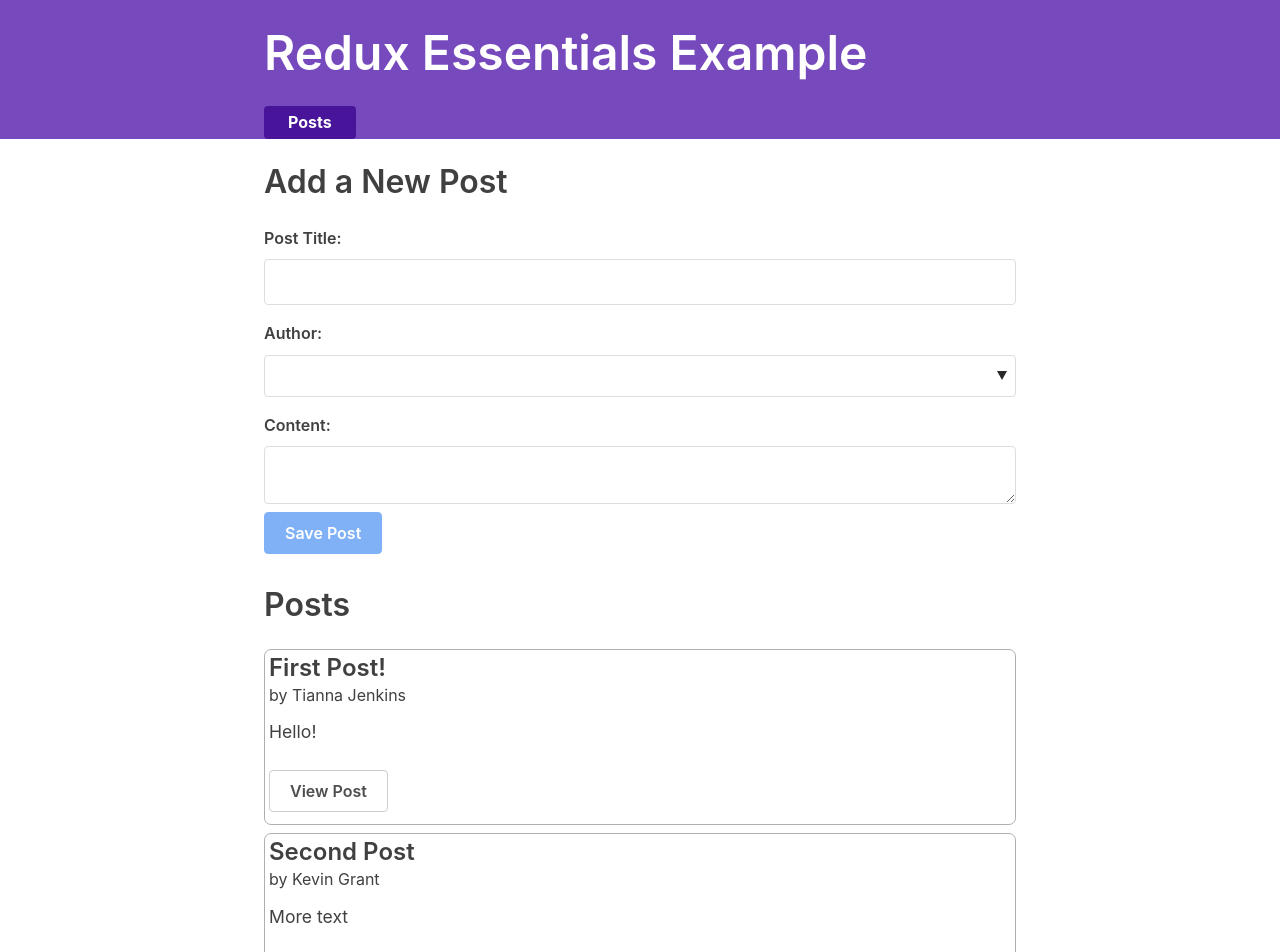
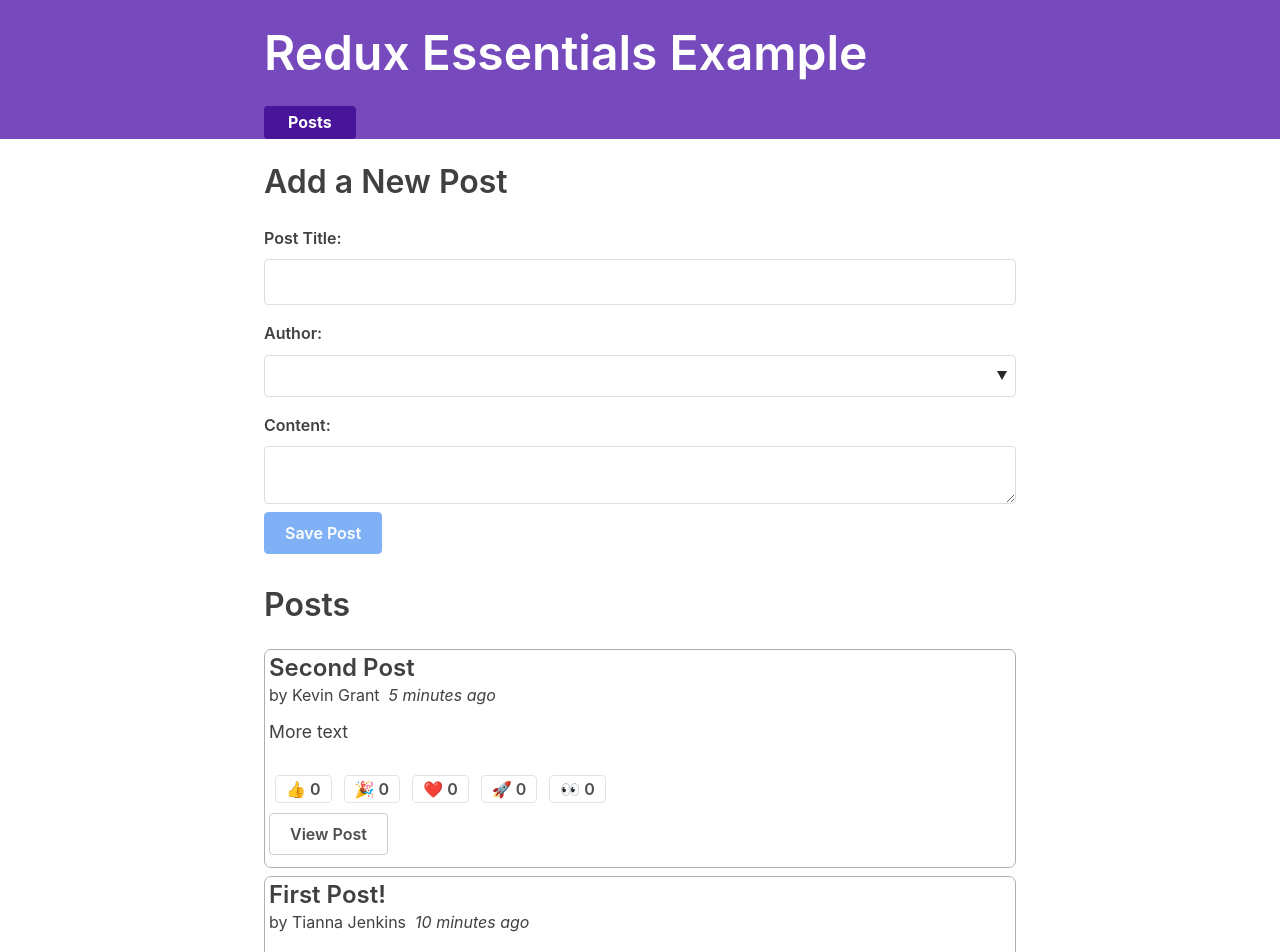
Before and after one commit to jloai009/redux-essentials-example-app, a React (Create React App) app: page / in a window 1280 px wide. Shown: the top 952 px of the page. Built offline with nearby package versions, Linux system fonts and the light colour scheme; what @mswjs/data, mock-socket, txtgen would draw is missing.

Commit message:
Add features: post time ago and reaction buttons

```diff
--- a/src/features/posts/PostsList.js
+++ b/src/features/posts/PostsList.js
@@ -3,15 +3,25 @@
 import { Link } from 'react-router-dom'
 
 import { PostAuthor } from './PostAuthor'
+import { TimeAgo } from './TimeAgo'
+import { ReactionButtons } from './ReactionButtons'
 
 export const PostsList = () => {
   const posts = useSelector((state) => state.posts)
 
-  const renderedPosts = posts.map((post) => (
+  const orderedPosts = posts
+    .slice()
+    .sort((a, b) => b.date.localeCompare(a.date))
+
+  const renderedPosts = orderedPosts.map((post) => (
     <article className="post-excerpt" key={post.id}>
       <h3>{post.title}</h3>
-      <PostAuthor userId={post.user} />
+      <div>
+        <PostAuthor userId={post.user} />
+        <TimeAgo timestamp={post.date} />
+      </div>
       <p className="post-content">{post.content.substring(0, 100)}</p>
+      <ReactionButtons post={post} />
       <Link to={`/posts/${post.id}`} className="button muted-button">
         View Post
       </Link>
--- /dev/null
+++ b/src/features/posts/ReactionButtons.js
@@ -0,0 +1,32 @@
+import React from 'react'
+import { useDispatch } from 'react-redux'
+import { reactionAdded } from './postsSlice'
+
+const reactionEmoji = {
+  thumbsUp: '👍',
+  hooray: '🎉',
+  heart: '❤️',
+  rocket: '🚀',
+  eyes: '👀',
+}
+
+export const ReactionButtons = ({ post }) => {
+  const dispatch = useDispatch()
+
+  const reactionButtons = Object.entries(reactionEmoji).map(([name, emoji]) => {
+    return (
+      <button
+        key={name}
+        type="button"
+        className="muted-button reaction-button"
+        onClick={() =>
+          dispatch(reactionAdded({ postId: post.id, reaction: name }))
+        }
+      >
+        {emoji} {post.reactions[name]}
+      </button>
+    )
+  })
+
+  return <div>{reactionButtons}</div>
+}
--- a/src/features/posts/SinglePostPage.js
+++ b/src/features/posts/SinglePostPage.js
@@ -4,6 +4,8 @@
 import { Link } from 'react-router-dom'
 
 import { PostAuthor } from './PostAuthor'
+import { TimeAgo } from './TimeAgo'
+import { ReactionButtons } from './ReactionButtons'
 
 export const SinglePostPage = ({ match }) => {
   const { postId } = match.params
@@ -24,8 +26,12 @@
     <section>
       <article className="post">
         <h2>{post.title}</h2>
-        <PostAuthor userId={post.user} />
+        <div>
+          <PostAuthor userId={post.user} />
+          <TimeAgo timestamp={post.date} />
+        </div>
         <p className="post-content">{post.content}</p>
+        <ReactionButtons post={post} />
         <Link to={`/editPost/${post.id}`} className="button">
           Edit Post
         </Link>
--- /dev/null
+++ b/src/features/posts/TimeAgo.js
@@ -0,0 +1,17 @@
+import React from 'react'
+import { parseISO, formatDistanceToNow } from 'date-fns'
+
+export const TimeAgo = ({ timestamp }) => {
+  let timeAgo = ''
+  if (timestamp) {
+    const date = parseISO(timestamp)
+    const timePeriod = formatDistanceToNow(date)
+    timeAgo = `${timePeriod} ago`
+  }
+
+  return (
+    <span title={timestamp}>
+      &nbsp; <i>{timeAgo}</i>
+    </span>
+  )
+}
--- a/src/features/posts/postsSlice.js
+++ b/src/features/posts/postsSlice.js
@@ -1,14 +1,48 @@
 import { createSlice, nanoid } from '@reduxjs/toolkit'
+import { sub } from 'date-fns'
 
 const initialState = [
-  { id: '1', title: 'First Post!', content: 'Hello!', user: '0' },
-  { id: '2', title: 'Second Post', content: 'More text', user: '1' },
+  {
+    id: '1',
+    title: 'First Post!',
+    content: 'Hello!',
+    user: '0',
+    date: sub(new Date(), { minutes: 10 }).toISOString(),
+    reactions: {
+      thumbsUp: 0,
+      hooray: 0,
+      heart: 0,
+      rocket: 0,
+      eyes: 0,
+    },
+  },
+  {
+    id: '2',
+    title: 'Second Post',
+    content: 'More text',
+    user: '1',
+    date: sub(new Date(), { minutes: 5 }).toISOString(),
+    reactions: {
+      thumbsUp: 0,
+      hooray: 0,
+      heart: 0,
+      rocket: 0,
+      eyes: 0,
+    },
+  },
 ]
 
 const postsSlice = createSlice({
   name: 'posts',
   initialState,
   reducers: {
+    reactionAdded(state, action) {
+      const { postId, reaction } = action.payload
+      const existingPost = state.find((post) => post.id === postId)
+      if (existingPost) {
+        existingPost.reactions[reaction]++
+      }
+    },
     postAdded: {
       reducer(state, action) {
         state.push(action.payload)
@@ -17,9 +51,17 @@
         return {
           payload: {
             id: nanoid(),
+            date: new Date().toISOString(),
             title,
             content,
             user: userId,
+            reactions: {
+              thumbsUp: 0,
+              hooray: 0,
+              heart: 0,
+              rocket: 0,
+              eyes: 0,
+            },
           },
         }
       },
@@ -35,6 +77,6 @@
   },
 })
 
-export const { postAdded, postUpdated } = postsSlice.actions
+export const { postAdded, postUpdated, reactionAdded } = postsSlice.actions
 
 export default postsSlice.reducer
```
